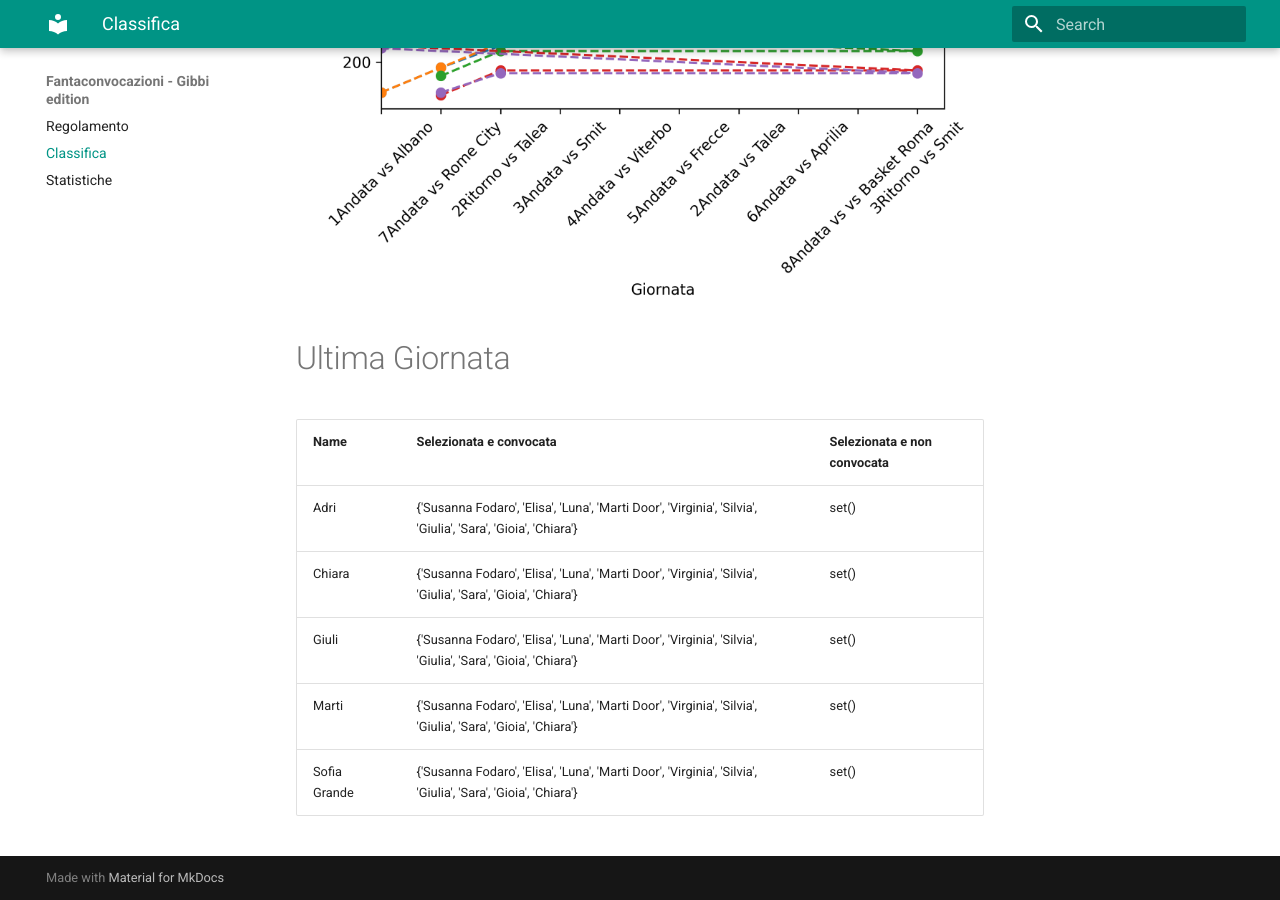
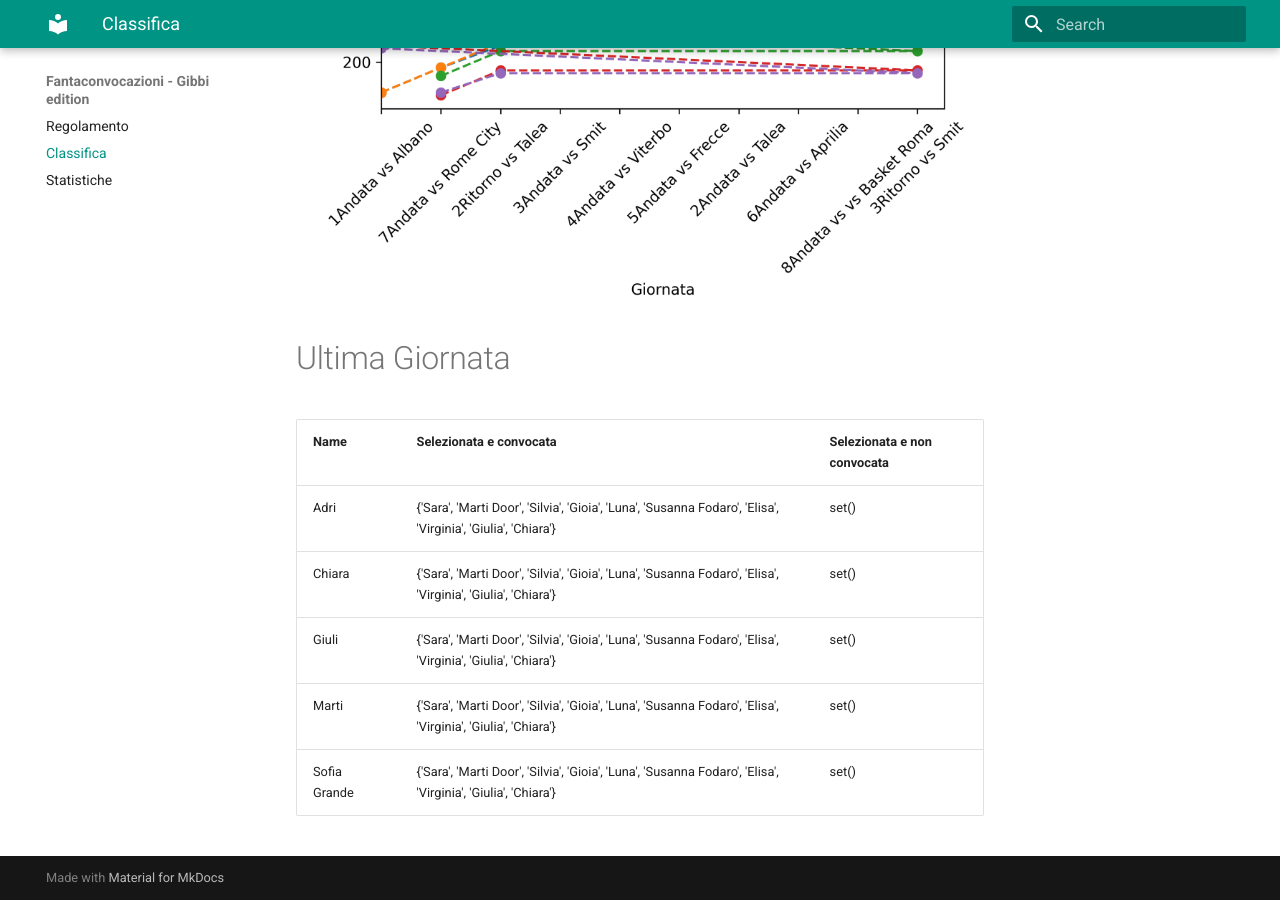
Before and after one commit to martinig94/fantagibbi, an MkDocs documentation site: the page built from docs/Classifica.md, in a window 1280 px wide and 900 px high, scrolled down 810 px. Built offline with MkDocs 1.6.1 and Material for MkDocs 9.7.7, drawn with Linux system fonts in a browser that asks for light colours.

Commit message:
Auto-update from main.py

```diff
--- a/docs/Classifica.md
+++ b/docs/Classifica.md
@@ -18,9 +18,9 @@
 <!-- START_TABLE CORRECT -->
 | Name         | Selezionata e convocata                                                                                      | Selezionata e non convocata   |
 |:-------------|:-------------------------------------------------------------------------------------------------------------|:------------------------------|
-| Adri         | {'Susanna Fodaro', 'Elisa', 'Luna', 'Marti Door', 'Virginia', 'Silvia', 'Giulia', 'Sara', 'Gioia', 'Chiara'} | set()                         |
-| Chiara       | {'Susanna Fodaro', 'Elisa', 'Luna', 'Marti Door', 'Virginia', 'Silvia', 'Giulia', 'Sara', 'Gioia', 'Chiara'} | set()                         |
-| Giuli        | {'Susanna Fodaro', 'Elisa', 'Luna', 'Marti Door', 'Virginia', 'Silvia', 'Giulia', 'Sara', 'Gioia', 'Chiara'} | set()                         |
-| Marti        | {'Susanna Fodaro', 'Elisa', 'Luna', 'Marti Door', 'Virginia', 'Silvia', 'Giulia', 'Sara', 'Gioia', 'Chiara'} | set()                         |
-| Sofia Grande | {'Susanna Fodaro', 'Elisa', 'Luna', 'Marti Door', 'Virginia', 'Silvia', 'Giulia', 'Sara', 'Gioia', 'Chiara'} | set()                         |
+| Adri         | {'Sara', 'Marti Door', 'Silvia', 'Gioia', 'Luna', 'Susanna Fodaro', 'Elisa', 'Virginia', 'Giulia', 'Chiara'} | set()                         |
+| Chiara       | {'Sara', 'Marti Door', 'Silvia', 'Gioia', 'Luna', 'Susanna Fodaro', 'Elisa', 'Virginia', 'Giulia', 'Chiara'} | set()                         |
+| Giuli        | {'Sara', 'Marti Door', 'Silvia', 'Gioia', 'Luna', 'Susanna Fodaro', 'Elisa', 'Virginia', 'Giulia', 'Chiara'} | set()                         |
+| Marti        | {'Sara', 'Marti Door', 'Silvia', 'Gioia', 'Luna', 'Susanna Fodaro', 'Elisa', 'Virginia', 'Giulia', 'Chiara'} | set()                         |
+| Sofia Grande | {'Sara', 'Marti Door', 'Silvia', 'Gioia', 'Luna', 'Susanna Fodaro', 'Elisa', 'Virginia', 'Giulia', 'Chiara'} | set()                         |
 <!-- END_TABLE CORRECT -->
```
